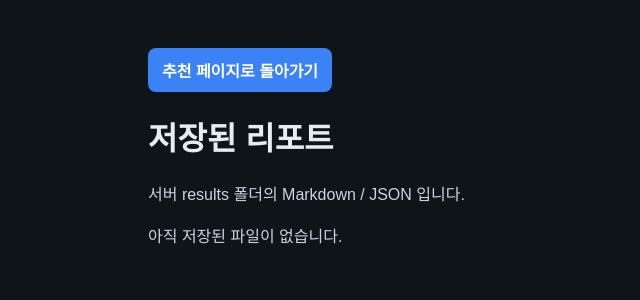
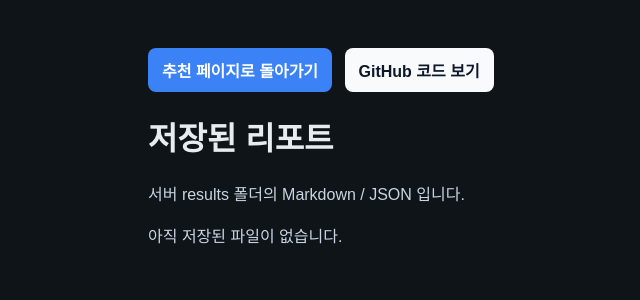
Before and after one commit to seongbin45/CODYSSEY_5_ProJect, a FastAPI app: page /results in a window 1280 px wide. Shown: the top 300 px of the page, without its empty margins (52-692 px from the left). Run offline with FastAPI, Linux system fonts and the light colour scheme.

Commit message:
Add visible GitHub repo button next to results archive

```diff
--- a/server/app.py
+++ b/server/app.py
@@ -124,7 +124,10 @@ ul a {{ color:#bfdbfe; font-size:1.05rem; }}
 .muted {{ color:#cbd5e1; }}
 </style></head>
 <body><main>
-  <p><a class="btn" href="/">추천 페이지로 돌아가기</a></p>
+  <p>
+    <a class="btn" href="/">추천 페이지로 돌아가기</a>
+    <a class="btn" href="https://github.com/seongbin45/CODYSSEY_5_ProJect/tree/fastapi-web" target="_blank" rel="noopener noreferrer" style="margin-left:8px;background:#f8fafc;color:#0f172a;">GitHub 코드 보기</a>
+  </p>
   <h1>저장된 리포트</h1>
   <p class="muted">서버 results 폴더의 Markdown / JSON 입니다.</p>
   <ul>{body}</ul>
--- a/server/templates/index.html
+++ b/server/templates/index.html
@@ -22,6 +22,7 @@
     a.btn:hover { background: #ffffff; }
     a.btn-primary { background: #3b82f6; color: #ffffff; border-color: #2563eb; }
     a.btn-primary:hover { background: #2563eb; }
+    .header-actions { display: flex; flex-wrap: wrap; gap: 8px; }
     .actions { display: flex; flex-wrap: wrap; gap: 8px; margin: 12px 0 0; }
     pre, article { background: #182029; padding: 16px; border-radius: 14px; overflow: auto; }
     .muted { color: #8b9aaa; font-size: 0.85rem; }
@@ -35,7 +36,10 @@
         <h1>국내 여행지 추천</h1>
         <p class="lead">날짜를 넣으면 서버가 Gemini · Kakao · TourAPI · TMAP을 이어서 리포트를 만듭니다. API 키는 브라우저로 내려가지 않습니다.</p>
       </div>
-      <a class="btn btn-primary" href="/results">저장된 리포트 저장소 열기</a>
+      <div class="header-actions">
+        <a class="btn btn-primary" href="/results">저장된 리포트 저장소 열기</a>
+        <a class="btn" href="https://github.com/seongbin45/CODYSSEY_5_ProJect/tree/fastapi-web" target="_blank" rel="noopener noreferrer">GitHub 코드 보기</a>
+      </div>
     </div>
     <form id="plan-form">
       <label>여행 날짜
```
